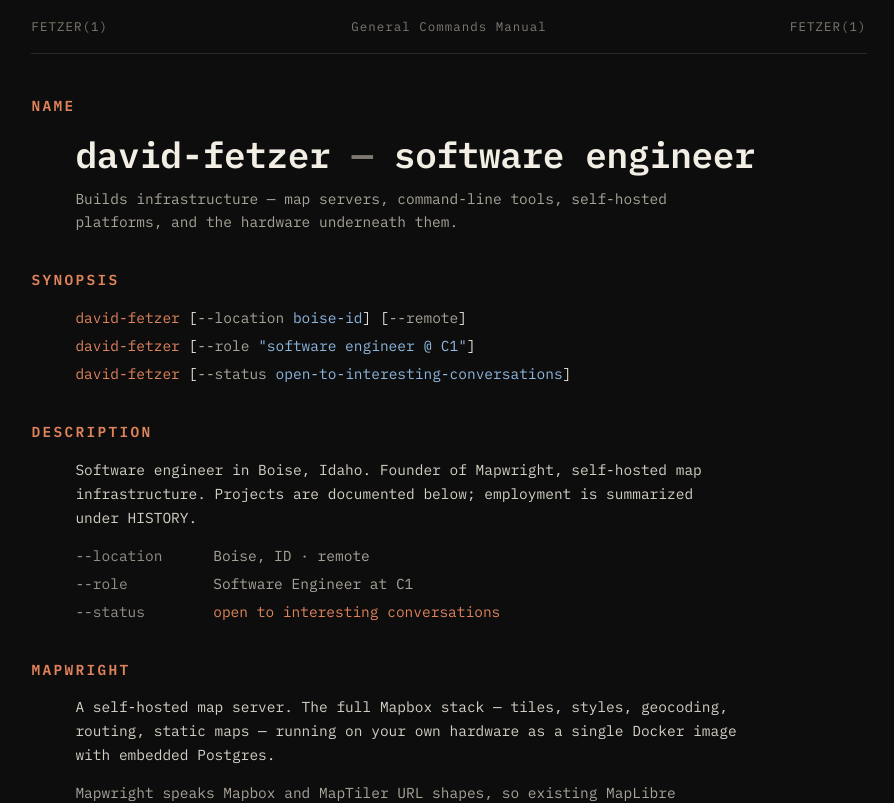
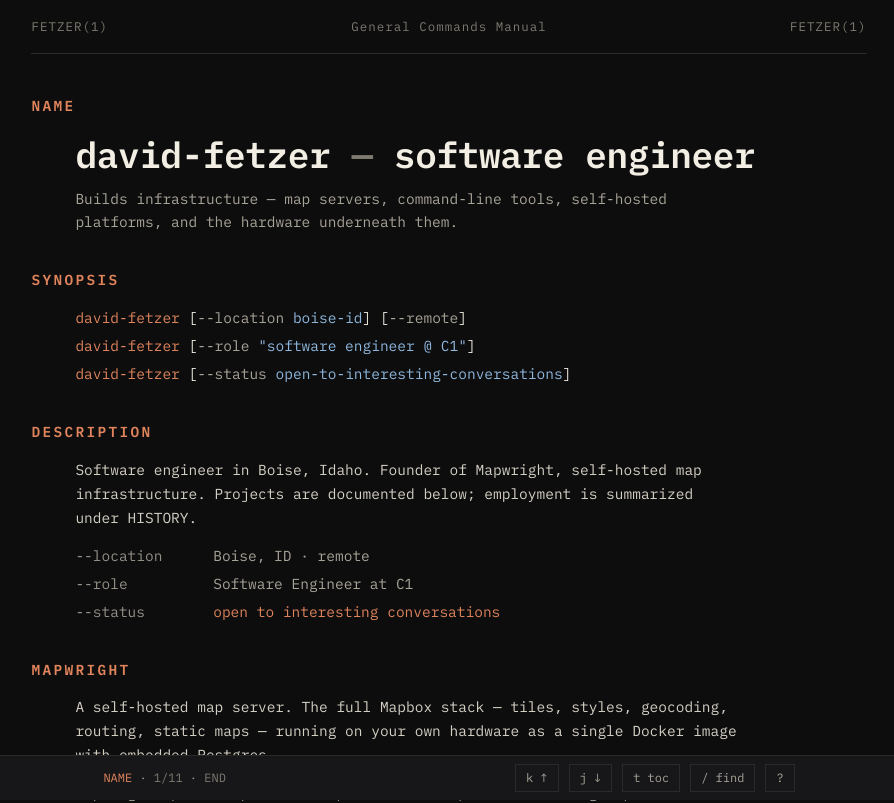
Before and after one commit to phetzy/fetzycloudonline, a React (Vite) app: page / in a window 1280 px wide. Shown: the top 803 px of the page, without its empty margins (191-1085 px from the left). Built offline with nearby package versions, Linux system fonts and the light colour scheme.

Commit message:
feat: add the fixed status bar and scroll percentage
Percentage math is a pure helper so it can be tested without a viewport.
Navigation, search, and overlay callbacks are stubbed for now.

```diff
--- a/src/Manual.tsx
+++ b/src/Manual.tsx
@@ -1,10 +1,16 @@
 import { useRef } from 'react'
 import { Section } from './components/Section'
+import { StatusBar } from './components/StatusBar'
 import { DetailRow, LabelGrid, LabelRow, SubsystemRow } from './components/rows'
-import { EMAIL, PLATFORM_DETAILS, STACK, SUBSYSTEMS, TRANSFER_DETAILS } from './content'
+import { EMAIL, PLATFORM_DETAILS, SECTIONS, STACK, SUBSYSTEMS, TRANSFER_DETAILS } from './content'
+import { useScrollPercent } from './hooks/useScrollPercent'
 
 export function Manual() {
 	const contentRef = useRef<HTMLElement>(null)
+	const searchRef = useRef<HTMLInputElement>(null)
+	const percent = useScrollPercent()
+	const idx = 0
+	const noop = () => {}
 
 	return (
 		<div className="relative min-h-screen bg-ground px-[clamp(14px,4vw,48px)] pb-[108px] font-mono text-[14.5px] leading-[1.65] text-body">
@@ -221,6 +227,23 @@
 					</footer>
 				</main>
 			</div>
+
+			<StatusBar
+				current={SECTIONS[idx].label}
+				position={`${idx + 1}/${SECTIONS.length}`}
+				percent={percent}
+				searching={false}
+				query=""
+				matchLabel="enter ↵ next"
+				searchRef={searchRef}
+				onQueryChange={noop}
+				onSearchKeyDown={noop}
+				onPrev={noop}
+				onNext={noop}
+				onToc={noop}
+				onFind={noop}
+				onHelp={noop}
+			/>
 		</div>
 	)
 }
--- /dev/null
+++ b/src/components/StatusBar.tsx
@@ -0,0 +1,81 @@
+import type { KeyboardEvent, RefObject } from 'react'
+import { TerminalButton } from './TerminalButton'
+
+export type StatusBarProps = {
+	current: string
+	position: string
+	percent: string
+	searching: boolean
+	query: string
+	matchLabel: string
+	searchRef: RefObject<HTMLInputElement | null>
+	onQueryChange: (value: string) => void
+	onSearchKeyDown: (event: KeyboardEvent<HTMLInputElement>) => void
+	onPrev: () => void
+	onNext: () => void
+	onToc: () => void
+	onFind: () => void
+	onHelp: () => void
+}
+
+export function StatusBar({
+	current,
+	position,
+	percent,
+	searching,
+	query,
+	matchLabel,
+	searchRef,
+	onQueryChange,
+	onSearchKeyDown,
+	onPrev,
+	onNext,
+	onToc,
+	onFind,
+	onHelp
+}: StatusBarProps) {
+	return (
+		<div className="fixed bottom-0 left-0 right-0 z-[55] border-t border-rule bg-surface px-[clamp(14px,4vw,48px)] py-2">
+			<div className="mx-auto flex max-w-[96ch] flex-wrap items-center justify-between gap-4 text-[12px] text-chrome">
+				{searching ? (
+					<span className="flex flex-1 basis-[240px] items-center gap-2">
+						<span className="text-ph">/</span>
+						<input
+							ref={searchRef}
+							value={query}
+							onChange={(event) => onQueryChange(event.target.value)}
+							onKeyDown={onSearchKeyDown}
+							placeholder="search the manual"
+							aria-label="Search the manual"
+							className="min-w-0 flex-1 border-0 bg-transparent font-mono text-[13px] text-bright outline-none placeholder:text-dim"
+						/>
+						<span data-testid="match-label" className="whitespace-nowrap text-dim">
+							{matchLabel}
+						</span>
+					</span>
+				) : (
+					<span className="flex-1 basis-[200px]">
+						<span data-testid="current-section" className="text-ph">
+							{current}
+						</span>{' '}
+						<span className="text-dim">·</span> <span data-testid="position">{position}</span>{' '}
+						<span className="text-dim">·</span> <span data-testid="percent">{percent}</span>
+					</span>
+				)}
+				<span className="flex flex-wrap items-center gap-[10px]">
+					<TerminalButton onClick={onPrev} aria-label="Previous section">
+						k ↑
+					</TerminalButton>
+					<TerminalButton onClick={onNext} aria-label="Next section">
+						j ↓
+					</TerminalButton>
+					<TerminalButton onClick={onToc}>t toc</TerminalButton>
+					<TerminalButton onClick={onFind}>/ find</TerminalButton>
+					<TerminalButton onClick={onHelp} aria-label="Keyboard help">
+						?
+					</TerminalButton>
+				</span>
+			</div>
+		</div>
+	)
+}
--- /dev/null
+++ b/src/components/TerminalButton.tsx
@@ -0,0 +1,14 @@
+import type { ButtonHTMLAttributes } from 'react'
+
+export function TerminalButton({
+	className = '',
+	...props
+}: ButtonHTMLAttributes<HTMLButtonElement>) {
+	return (
+		<button
+			type="button"
+			className={`border border-rule bg-transparent px-[10px] py-[3px] font-mono text-[12px] text-muted hover:border-ph hover:text-ph ${className}`}
+			{...props}
+		/>
+	)
+}
--- /dev/null
+++ b/src/hooks/useScrollPercent.ts
@@ -0,0 +1,24 @@
+import { useEffect, useState } from 'react'
+
+export function formatPercent(scrollY: number, scrollHeight: number, innerHeight: number): string {
+	const distance = scrollHeight - innerHeight
+	const percent = distance > 0 ? Math.round((scrollY / distance) * 100) : 100
+	return percent >= 99 ? 'END' : `${percent}%`
+}
+
+export function useScrollPercent(): string {
+	const [percent, setPercent] = useState('0%')
+
+	useEffect(() => {
+		const onScroll = () => {
+			setPercent(
+				formatPercent(window.scrollY, document.documentElement.scrollHeight, window.innerHeight)
+			)
+		}
+		onScroll()
+		window.addEventListener('scroll', onScroll, { passive: true })
+		return () => window.removeEventListener('scroll', onScroll)
+	}, [])
+
+	return percent
+}
```
Also changed, not shown: 1 other file (tests, documents, lock files or other folders).
